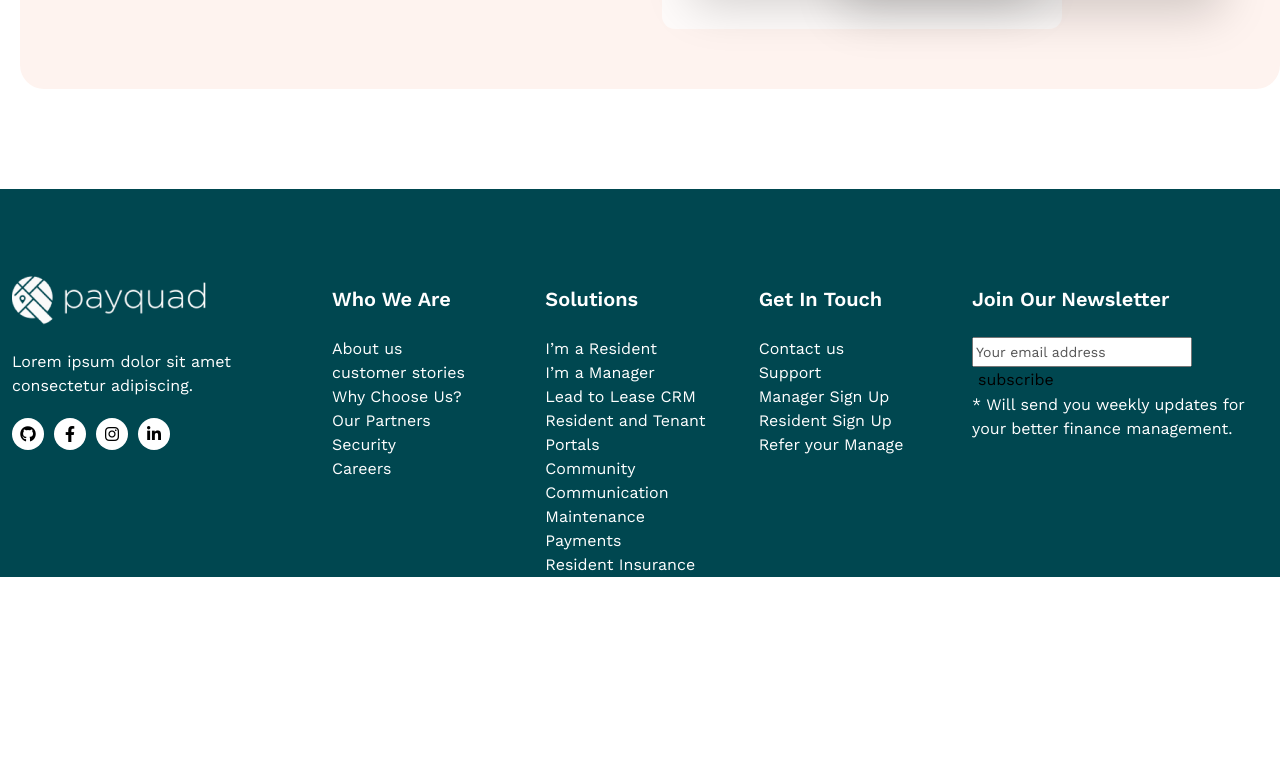
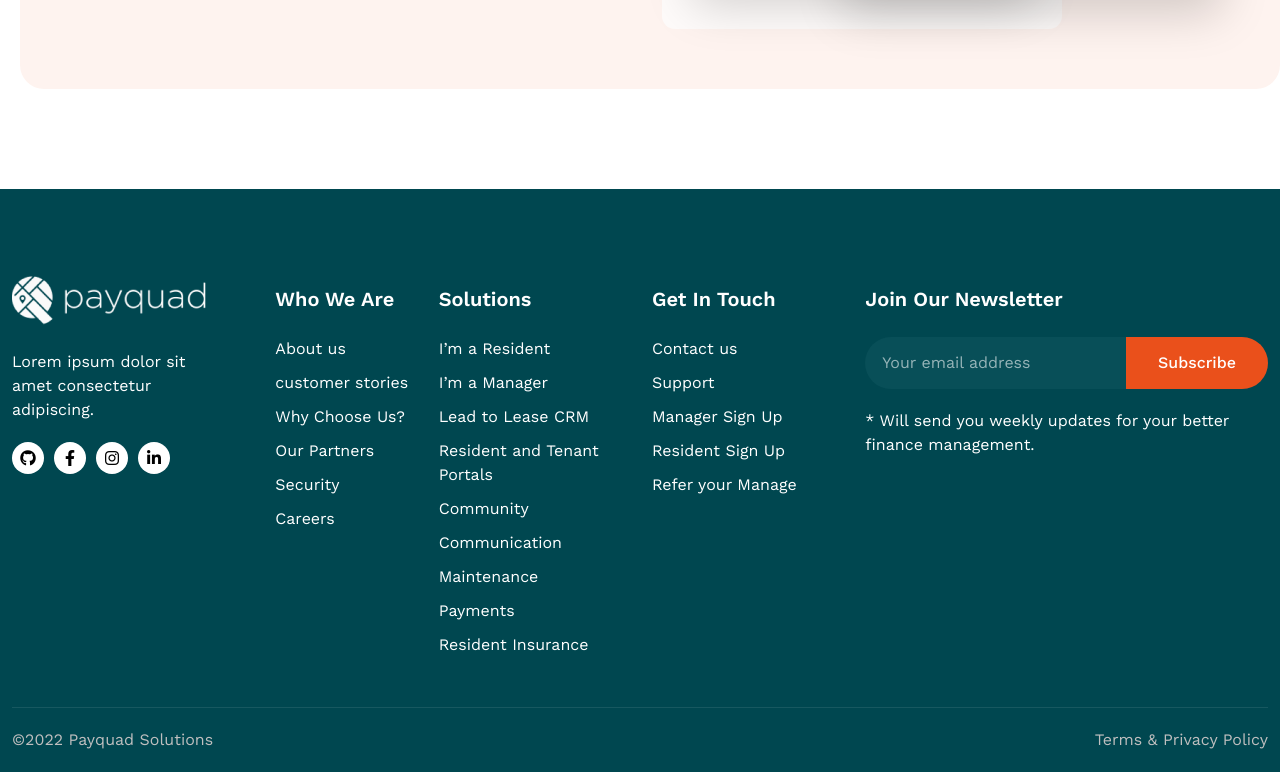
Before and after one commit to developerTajul/payquad, a website: page index.html in a window 1280 px wide. Shown: the part 6171-6943 px from the top of the page. Before the commit the page ends 6748 px from the top, so only its background shows below. Drawn offline with nearby package versions, Linux system fonts and the light colour scheme.

Commit message:
footer redesign

```diff
--- a/css/style.css
+++ b/css/style.css
@@ -700,8 +700,10 @@ label{
 footer{
   background: #004750;
 }
-footer a{
+.footer-nav li a{
   color: #fff;
+  display: block;
+  margin-bottom: 10px;
 }
 footer p{
   font-size: 16px;
@@ -719,8 +721,52 @@ footer p{
   justify-content: center;
   margin-right: 10px;
 }
-footer h2{
+.footer-title{
   font-size: 20px;
   color: #ffffff;
   text-transform: capitalize;
 }
+.widget-form input{
+  width: 100%;
+  font-size: 16px;
+  line-height: 26px;
+  color: #fff;
+  padding:0px 17px;
+  border-radius: 55px;
+  border: none;
+  background: #baeff30b;
+  height: 52px;
+}
+.widget-form input::placeholder{
+  color: rgba(255, 255, 255, 0.572);
+  font-size: 16px;
+}
+.subscribe-btn{
+  position: absolute;
+  right: 0;
+  top: 0;
+  height: 52px;
+  background:#EA501B;
+  color: #fff;
+  text-transform: capitalize;
+  font-weight: 500;
+  font-size: 16px;
+  border-top-right-radius: 55px;
+  border-bottom-right-radius: 55px;
+  padding: 0px 32px;
+}
+.footer-border{
+  width: 100%;
+  height: 1px;
+  background: rgba(255, 255, 255, 0.089);
+}
+.footer-bottom{
+  padding: 20px 0px;
+}
+.copyright{
+  color: #BFBFBF;
+}
+.footer-bottom a{
+  color: #BFBFBF;
+  text-transform: capitalize;
+}
--- a/index.html
+++ b/index.html
@@ -657,9 +657,9 @@
     <!-- contact section end -->
 <!-- footer start -->
 <footer class="mt-100 pt-80 ">
-    <div class="container">
+    <div class="container pb-40">
         <div class="row">
-            <div class="col-lg-3">
+            <div class="col-lg-2">
                 <div>
                     <div>
                         <a href="#">
@@ -682,11 +682,11 @@
                 </div>
             </div>
             <div class="col-lg-2">
-                <div>
+                <div class="pl-50">
                     <div>
-                        <h2>who we are</h2>
+                        <h2 class="footer-title">who we are</h2>
                     </div>
-                    <nav>
+                    <nav class="footer-nav">
                         <ul>
                             <li><a href="#">About us</a></li>
                             <li><a href="#">customer stories</a></li>
@@ -702,9 +702,9 @@
             <div class="col-lg-2">
                 <div>
                     <div>
-                        <h2>Solutions</h2>
+                        <h2 class="footer-title">Solutions</h2>
                     </div>
-                    <nav>
+                    <nav class="footer-nav">
                         <ul>
                             <li><a href="#">I’m a Resident</a></li>
                             <li><a href="#">I’m a Manager</a></li>
@@ -722,9 +722,9 @@
             <div class="col-lg-2">
                 <div>
                     <div>
-                        <h2>get in touch</h2>
+                        <h2 class="footer-title">get in touch</h2>
                     </div>
-                    <nav>
+                    <nav class="footer-nav">
                         <ul>
                             <li><a href="#">Contact us</a></li>
                             <li><a href="#">Support</a></li>
@@ -737,23 +737,23 @@
                 </div>
             </div>
 
-            <div class="col-lg-3">
+            <div class="col-lg-4">
                 <div>
                     <div>
-                        <h2>Join Our Newsletter
+                        <h2 class="footer-title">Join Our Newsletter
                         </h2>
                     </div>
-                    <form action="#" >
-                        <div>
+                    <form action="#" class="widget-form" >
+                        <div class="position-relative">
                             <input type="text" placeholder="Your email address">
 
-                            <button type="button">
+                            <button type="button" class="subscribe-btn">
                                 <span >subscribe</span>
                             </button>
 
                         </div>
                     </form>
-                    <div>
+                    <div class="mt-20">
                         <p>* Will send you weekly updates for your
                             better
                             finance management.</p>
@@ -762,25 +762,24 @@
             </div>
         </div>
     </div>
-    <!-- footer bottom
-    <div class="container md:py-6">
-        <div class="row">
-            <div class="col-span-12">
-                <div class="h-[1px] w-full bg-white bg-opacity-5"></div>
-                <div class="flex justify-between items-center mt-6">
-                    <div>
-                        <p class="text-xs leading-4 md:text-base mf:leading-6 text-grayFour capitalize">&copy;2022
-                            Payquad Solutions</p>
-                    </div>
-                    <div>
-                        <a href="#" class="text-xs leading-4 md:text-base md:leading-6 text-grayFour capitalize">Terms &
-                            Privacy Policy</a>
+    <!-- footer bottom -->
+
+        <div class="container ">
+            <div class="footer-border"></div>
+            <div class="row footer-bottom">
+                <div class="col-lg-12">
+                    <div class="d-flex justify-content-between align-items-center">
+                        <div>
+                            <p class="copyright">&copy;2022 Payquad Solutions</p>
+                        </div>
+                        <div>
+                            <a href="#">Terms & Privacy Policy</a>
+                        </div>
                     </div>
                 </div>
             </div>
         </div>
-    </div>
-    -->
+
 </footer>
 <!-- footer end -->
 
```
